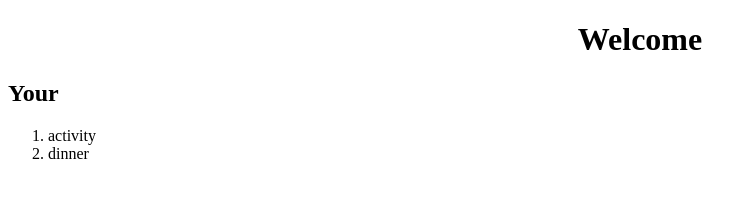
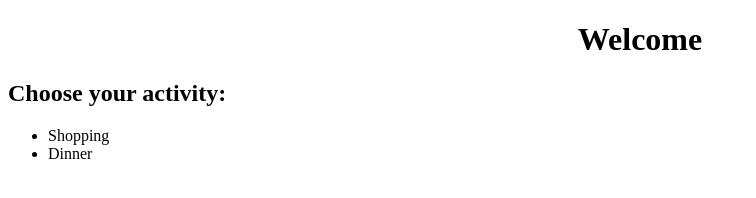
Before and after one commit to dbenton9/Black-Mirror, a plain HTML site: page index.html in a window 1280 px wide. Both pictures are taken after a click on the button "Click to Begin". Shown: the whole page, without its empty margins (0-756 px from the left). Drawn offline with nearby package versions, Linux system fonts and the light colour scheme.

Commit message:
successfully cylcing through list

```diff
--- a/index.html
+++ b/index.html
@@ -6,13 +6,13 @@
     <body>
         <h1 align="center">Welcome </h1>
         <button id="begin">Click to Begin</button>
-        <h2>Your </h2>
+        <h2 id="question">Only if you dare! </h2>
         <div id="p1"></div>
         <form id="form">
-            <ol id="list">
+            <ul id="list">
 
 
-            </ol>
+            </ul>
         </form>
 
 
@@ -23,49 +23,53 @@
             var counter = 0;
             // var blackMirror = [["A","B"], [["a","b"],["c","d"]], 3, 4];
             var blackMirror = [
-                [{option: "activity", choices: ["shopping","dinner"]},{option: "dinner", choices:["cheesecake","mexican"]}],
-                [{option:""}]
+                {option: "Choose your activity:", choices: ["Shopping","Dinner"]},
+                {option: "Where would you like to eat", choices:["Cheesecake","Mexican"]},
+                {option:"Do you want to have Sex?", choices:["yes","no"]}
                 ];
-
 
             // ======= Work on cycle through simple array options =======
 
-            $(document).ready(function(){
+                // ===== Events =====
                 $("#begin").click(function(){
-                    $("#begin").remove();
-
-                    // creating list option and adding class
-                    for (i = 0; i < blackMirror[counter].length; i++){
-                        console.log(i + " " + blackMirror[counter][i].option);
-                        var test = $("<li>" + blackMirror[counter][i].option + "</li>");
-                        $("#list").append(test);
-                        test.addClass("userChoice");
-                    };
+                    $("#begin").remove();   // remove Begin button
+                    start();
+                });
 
 
-                    // var test = $("<li>" + blackMirror[counter].option + "</li>");
-                    // $("#list").append(test);
-                    // test.addClass("userChoice");
 
-                    // $("#l1").append("<button>" + blackMirror[counter].option + "</button><br>");
-                    // counter = (counter +1) % blackMirror.length;
-                    // $("#l2").append("<button>" + blackMirror[counter].option + "</button>");
+                $("#list").click(function(){
+                    console.log("do something");
+                    nextQuestion();
 
-                    // $(".userChoice").click(function(){
-                    // console.log("i was touched");
-                    // });
+                    // counter = (counter + 1) % blackMirror.length;
+                    // start();
+                });
+
+
+                // ======= Functions ======
+                function start() {
+                    console.log(1234);
+                    $("#question").text(blackMirror[counter].option);                     // posing questions
+                    $(".userChoice").remove();
+                    for (i = 0; i < blackMirror[counter].choices.length; i++){            // creating list option and adding class
+                        //console.log(i + " " + blackMirror[counter].choices[i]);         // ***** CONSOLE TEST CODE *****
+                        var test = $("<li>" + blackMirror[counter].choices[i] + "</li>");                                        // defining list item as variable
+                        $("#list").append(test);                                         // appending list item variable to list
+                        test.addClass("userChoice");                                      // adding common class to all list items
+                        test.attr("id", + i);                                            // adding unique id to each list item
+                    }
+                }
+
+                function nextQuestion() {
+                    counter = (counter + 1) % blackMirror.length;   // iterating counter to cycle questios
+                    console.log(counter);                           // ***** CONSOLE TEST CODE *****
+                    start();
+                }
 
 
 
 
-                })
-
-                // ======= Functions ======
-
-
-
-
-            });
 
 
         </script>
```
Also changed, not shown: 2 other files.
